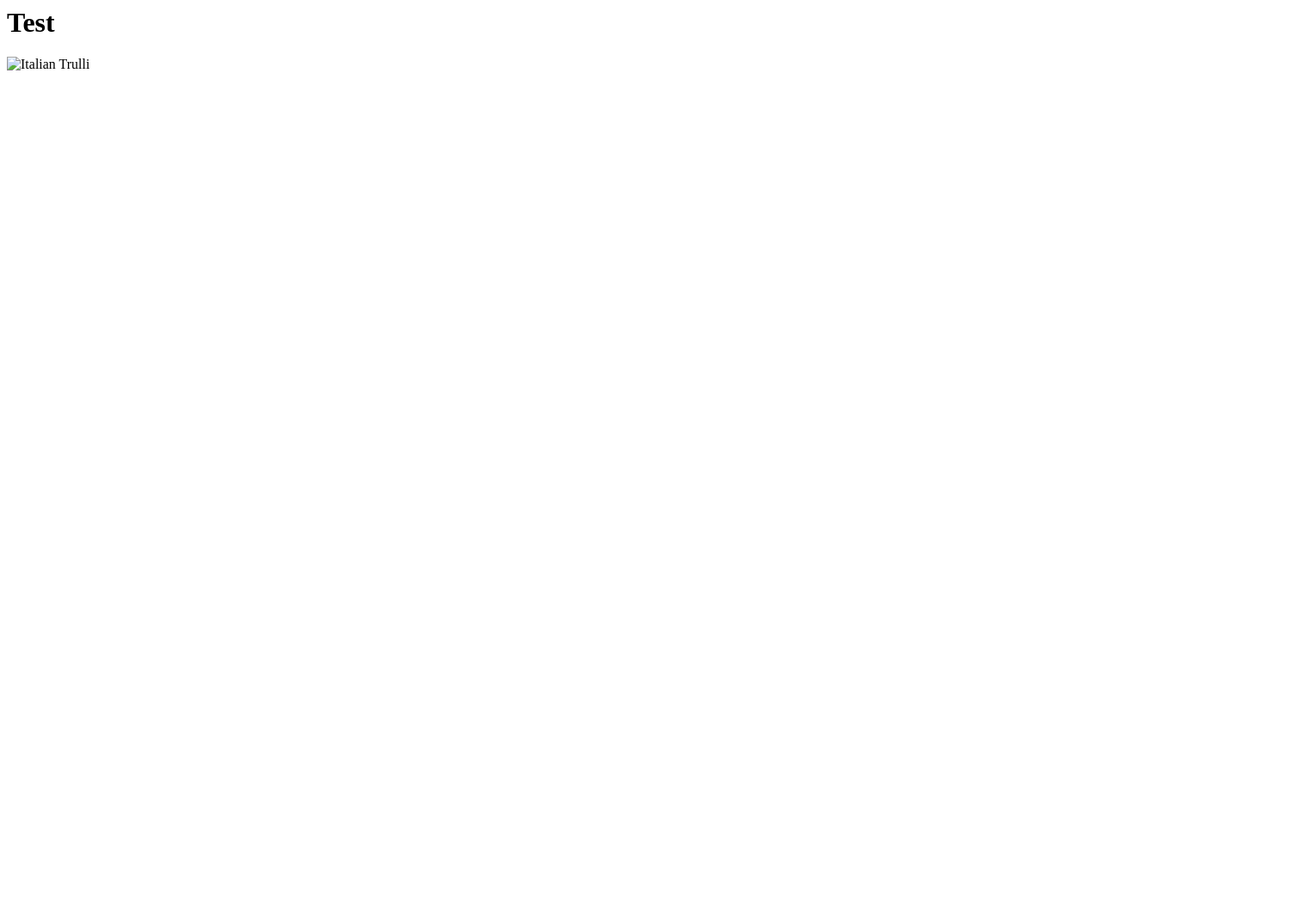
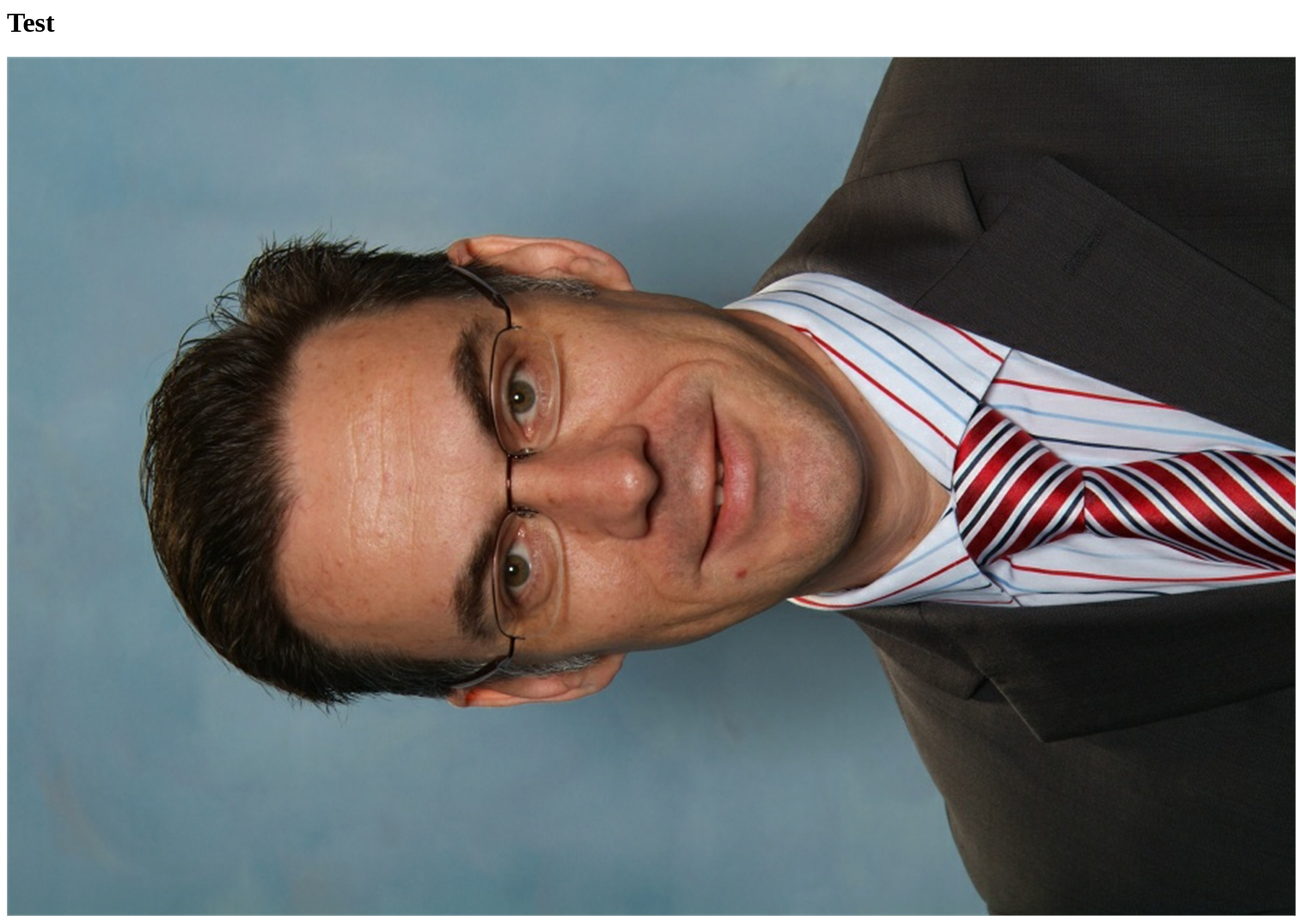
Before and after one commit to dphillips62/testsite, a plain HTML site: page index.html in a window 1280 px wide. Shown: the whole page at 86% size, 1508 px wide, since content can reach past the window. Before the commit the page ends 800 px from the top, so only its background shows below. Drawn offline with Linux system fonts and the light colour scheme.

Commit message:
Changed path

```diff
--- a/index.html
+++ b/index.html
@@ -1,2 +1,2 @@
 <h1>Test</h1>
-<img src="pic_trulli.jpg" alt="Italian Trulli">
+<img src="/Bid D.jpg" alt="Italian Trulli">
```
